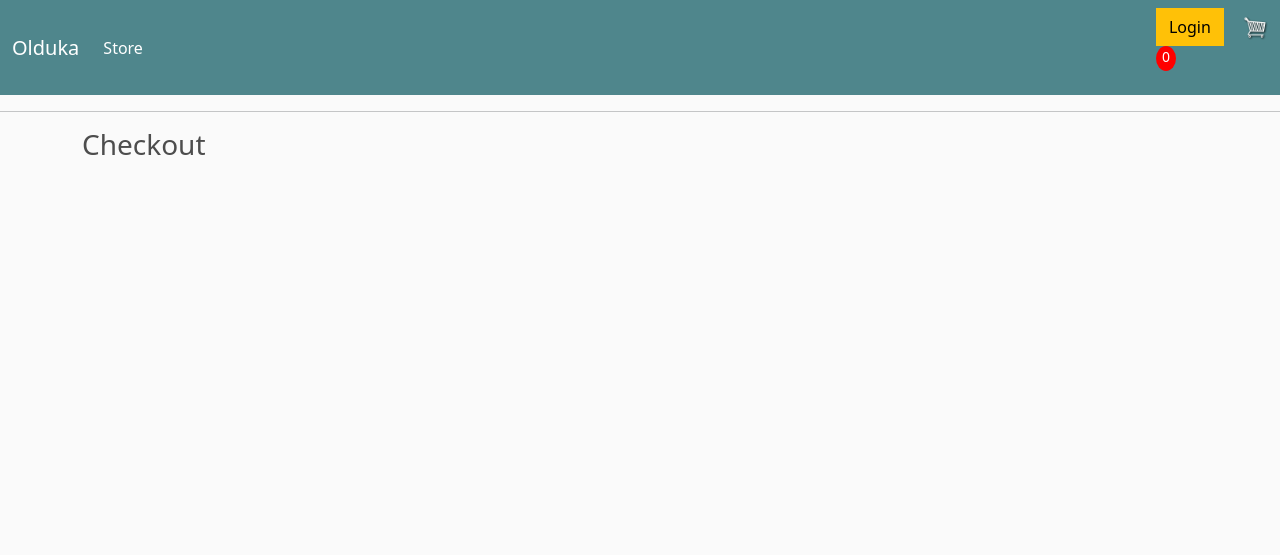
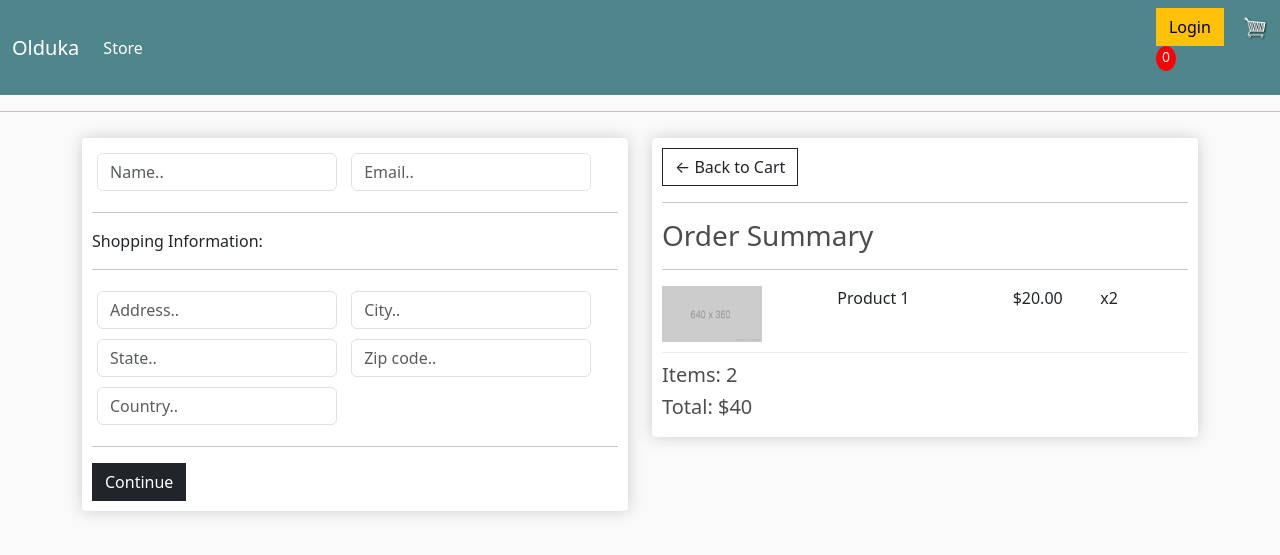
Before and after one commit to DavidSaruni/Django-Ecommerce-Site, a Django app: page /checkout/ in a window 1280 px wide. Shown: the top 555 px of the page. Run offline with Django 4.2, Linux system fonts and the light colour scheme.

Commit message:
static checkout

```diff
--- a/shop/templates/shop/checkout.html
+++ b/shop/templates/shop/checkout.html
@@ -1,4 +1,66 @@
 {% extends 'shop/main.html' %}
+{% load static %}
 {% block content %}
-<h3>Checkout</h3>
+    <div class="row">
+        <div class="col-lg-6">
+            <div class="box-element" id="form-wrapper">
+                <form action="" id="form">
+                    <div id="user-info">
+                        <div class="form-field">
+                            <input type="text" class="form-control" name="name" placeholder="Name.." required>
+                        </div>
+                        <div class="form-field">
+                            <input type="email" class="form-control" name="email" placeholder="Email.." required>
+                        </div>
+                    </div>
+
+                    <div id="shipping-info">
+                        <hr>
+                        <p>Shopping Information:</p>
+                        <hr>
+                        <div class="form-field">
+                            <input type="text" class="form-control" name="address" placeholder="Address..">
+                        </div>
+                        <div class="form-field">
+                            <input type="text" class="form-control" name="city" placeholder="City..">
+                        </div>
+                        <div class="form-field">
+                            <input type="text" class="form-control" name="state" placeholder="State..">
+                        </div>
+                        <div class="form-field">
+                            <input type="text" class="form-control" name="zipcode" placeholder="Zip code..">
+                        </div>
+                        <div class="form-field">
+                            <input type="text" class="form-control" name="country" placeholder="Country..">
+                        </div>
+                    </div>
+
+                    <hr>
+                    <input id="form-button" class="btn btn-success btn-dark" type="submit" value="Continue">
+                </form>
+            </div>
+            <br>
+
+            <div class="box-element hidden" id="payment-info">
+                <small>Paypal Options</small>
+            </div>
+
+        </div>
+        <div class="col-lg-6">
+            <div class="box-element">
+                <a class="btn btn-outline-dark" href="{% url 'cart' %}">&#x2190; Back to Cart</a>
+                <hr>
+                <h3>Order Summary</h3>
+                <hr>
+                <div class="cart-row">
+                    <div style="flex: 2;"><img class="row-image" src="{% static 'images/placeholder.png' %}" alt=""></div>
+                    <div style="flex: 2;"><p>Product 1</p></div>
+                    <div style="flex: 1;"><p>$20.00</p></div>
+                    <div style="flex: 1;"><p>x2</p></div>
+                </div>
+                <h5>Items: 2</h5>
+                <h5>Total: $40</h5>
+            </div>
+        </div>
+    </div>
 {% endblock content %}
```
